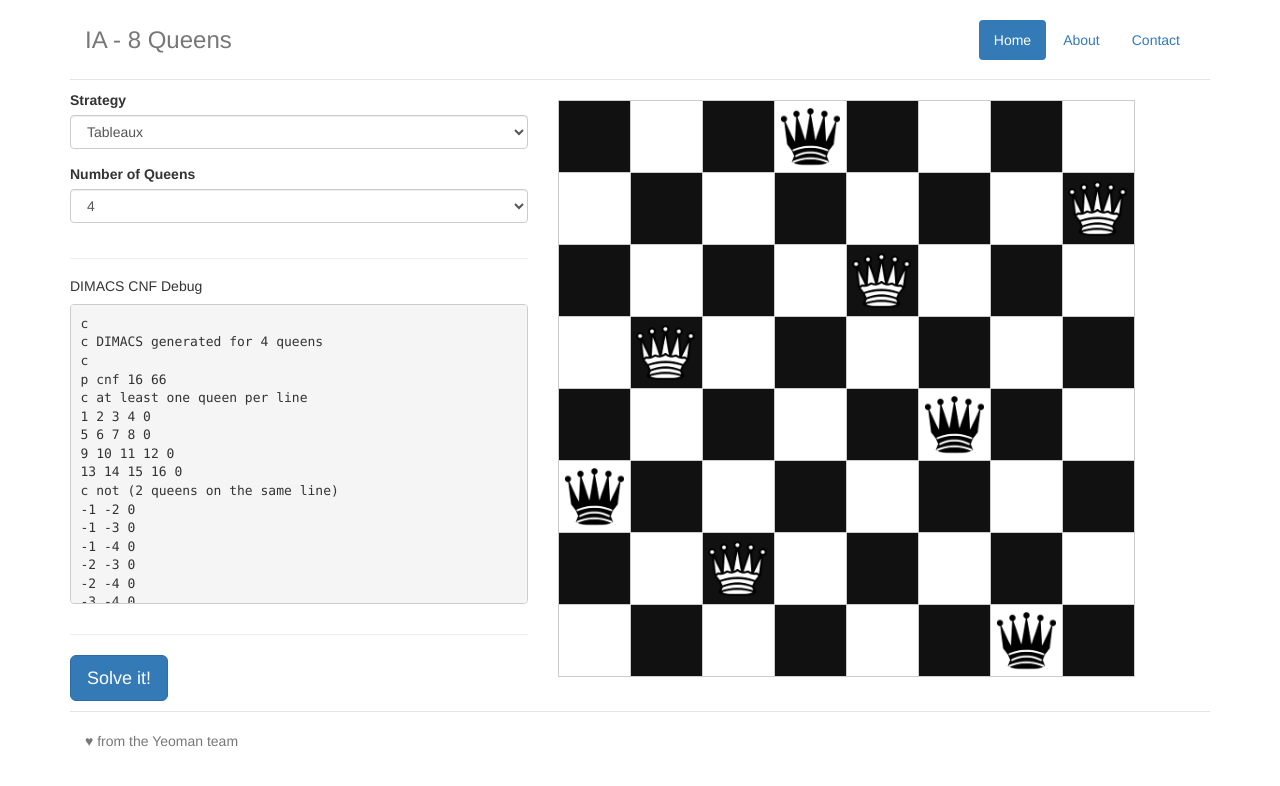
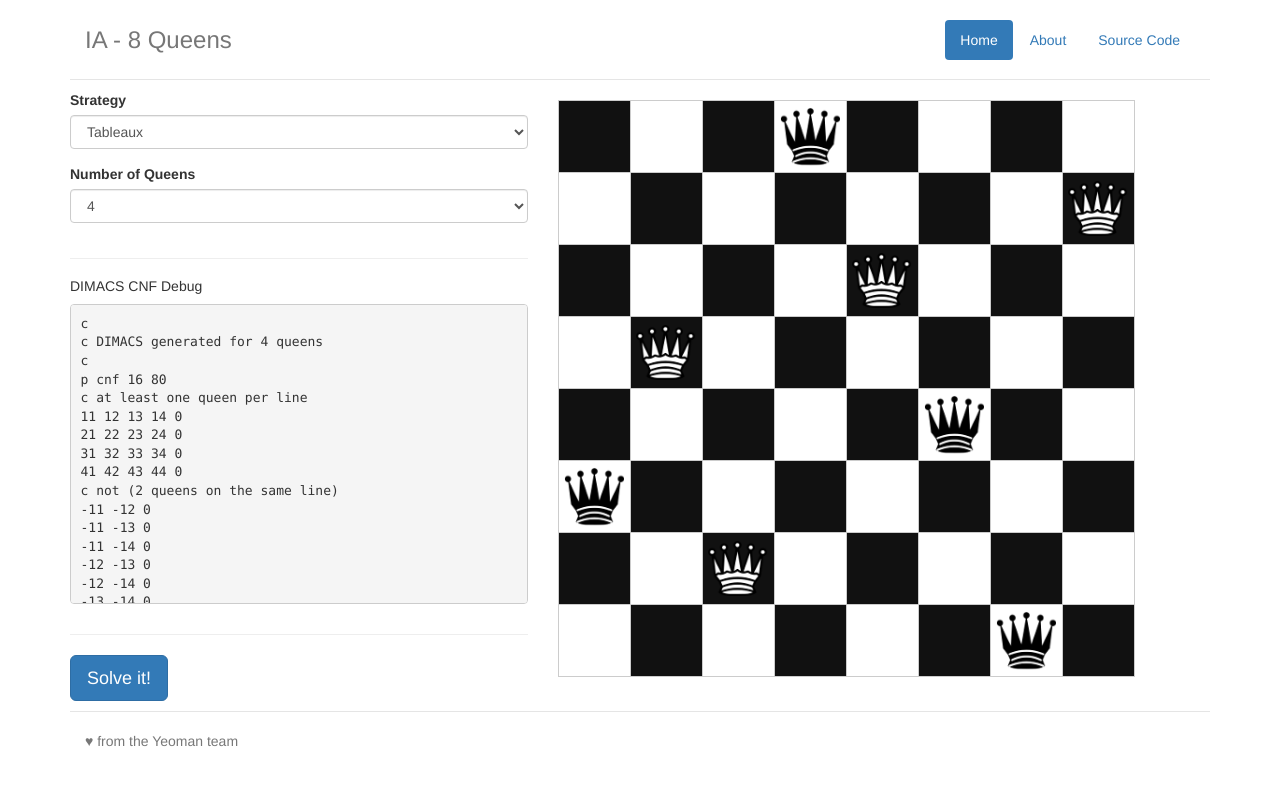
Before and after one commit to atilacamurca/ia-8-queens, a website: page app/index.html in a window 1280 px wide. Both pictures are taken after a click on the link "Solve it!". Drawn offline with nearby package versions, Linux system fonts and the light colour scheme; some packages are replaced by stand-ins of ours; files that its build step writes are made by us from their sources.

Commit message:
Sem 2 rainhas na mesma diagonal esquerda
Valores modificados para representar os índices.

```diff
--- a/app/scripts/controllers/main.js
+++ b/app/scripts/controllers/main.js
@@ -133,9 +133,9 @@ angular.module('ia8queensApp')
                 $scope.message = "Solution found!";
                 $scope.cls_message = "alert-success";
             } else if ($scope.strategy === 'tab') {
-                generateDimacsCNF();
+                $scope.cnf.dimacs = generateDimacsCNF($scope.cnf.numQueens);
             } else if ($scope.strategy === 'res') {
-                generateDimacsCNF();
+                $scope.cnf.dimacs = generateDimacsCNF($scope.cnf.numQueens);
             }
 		};
 
@@ -151,12 +151,13 @@ angular.module('ia8queensApp')
             }
         };
 
-        function generateDimacsCNF() {
-            var nq = $scope.cnf.numQueens;
+        function generateDimacsCNF(nq) {
+
             var cntr1 = nq;
             var cntr2 = 0
-            var cntr3 = 0
+            // cntr3 same amount of cntr2
             var cntr4 = 0
+            // cntr5 same amount of cntr4
             var result = 'c\n';
             result += 'c DIMACS generated for ' + nq + ' queens\n';
             result += 'c\n';
@@ -168,19 +169,20 @@ angular.module('ia8queensApp')
             // constraint: not 2 queens on the same column
             var line3 = 'c not (2 queens on the same column)\n'
             // constraint: not 2 queens on the same right diagonal
-            var line4 = 'c not (2 queens on the same diagonal)\n'
+            var line4 = 'c not (2 queens on the same right diagonal)\n'
+            // constraint: not 2 queens on the same left diagonal
+            var line5 = 'c not (2 queens on the same left diagonal)\n'
             for (var i = 0; i < nq; i++) {
                 for (var j = 0; j < nq; j++) {
-                    line1 += '' + ((i * nq) + j + 1) + ' '
+                    line1 += '' + (i + 1) + '' + (j + 1) + ' '
 
-                    for (var k = j + 1, m = 0; k < nq; k++) {
-                        line2 += '-' + ((i * nq) + j + 1) + ' '
-                        line2 += '-' + ((i * nq) + k + 1) + ' 0\n'
+                    for (var k = j + 1, m = 0, n = 0, p = k; k < nq; k++) {
+                        line2 += '-' + (i + 1) + '' + (j + 1) + ' '
+                        line2 += '-' + (i + 1) + '' + (k + 1) + ' 0\n'
                         cntr2++
 
-                        line3 += '-' + ((j * nq) + i + 1) + ' '
-                        line3 += '-' + ((k * nq) + i + 1) + ' 0\n'
-                        cntr3++
+                        line3 += '-' + (j + 1) + '' + (i + 1) + ' '
+                        line3 += '-' + (k + 1) + '' + (i + 1) + ' 0\n'
 
                         if (i + 1 < nq && j + 1 < nq
                                 && m + i < nq - 1 && m + j < nq - 1) {
@@ -189,17 +191,25 @@ angular.module('ia8queensApp')
                             line4 += '-' + (m + i + 1) + (m + j + 1) + ' 0\n'
                             cntr4++
                         }
+
+                        if (j >= 0 && p + i < nq) {
+                            n++
+                            line5 += '-' + (i + 1) + '' + (k + 1) + ' '
+                            line5 += '-' + (p + i + 1) + '' + (n) + ' 0\n'
+                        }
                     }
                 }
                 line1 += '0\n'
             }
             // formula
-            result += 'p cnf ' + (nq * nq) + ' ' + (cntr1 + cntr2 + cntr3 + cntr4) + '\n'
-            result += line1;
-            result += line2;
-            result += line3;
-            result += line4;
+            result += 'p cnf ' + (nq * nq) +
+                ' ' + (cntr1 + (cntr2 * 2) + (cntr4 * 2)) + '\n'
+            result += line1
+            result += line2
+            result += line3
+            result += line4
+            result += line5
 
-            $scope.cnf.dimacs = result;
+            return result
         }
     });
--- a/app/views/main.html
+++ b/app/views/main.html
@@ -7,7 +7,8 @@
             <a ng-href="#">About</a>
         </li>
         <li>
-            <a ng-href="#">Contact</a>
+            <a ng-href="https://github.com/atilacamurca/ia-8-queens"
+                target="_blank">Source Code</a>
         </li>
     </ul>
     <h3 class="text-muted">IA - 8 Queens</h3>
```
